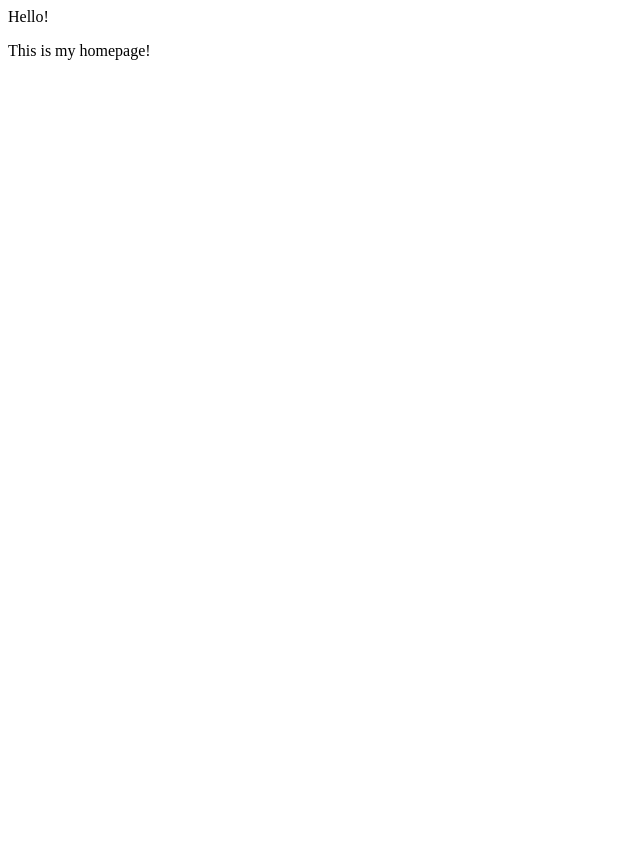
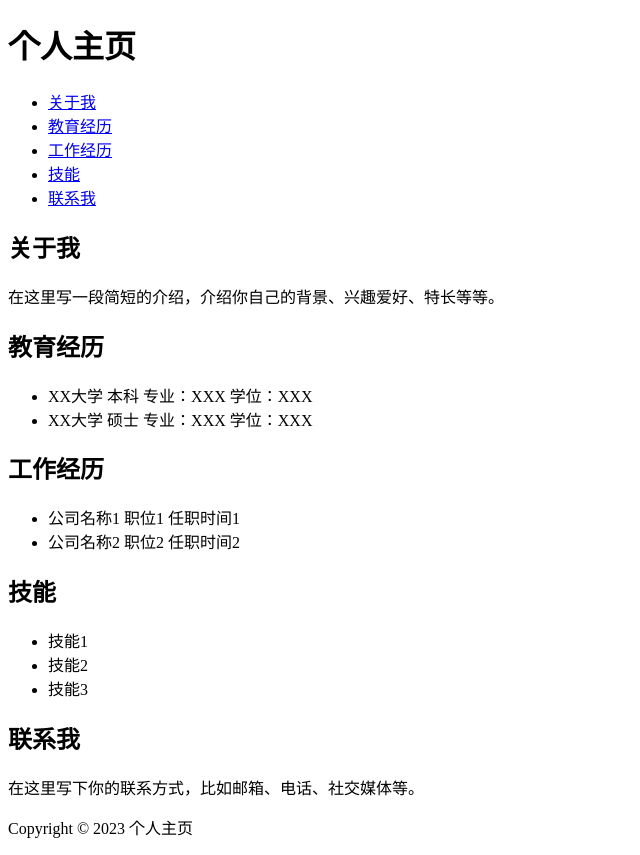
Before and after one commit to zhangtiefuphys/zhangtiefuphys.github.io, a plain HTML site: page index.html in a window 1280 px wide. Shown: the whole page, without its empty margins (0-640 px from the left). Before the commit the page ends 800 px from the top, so only its background shows below. Drawn offline with Linux system fonts and the light colour scheme.

Commit message:
Update index.html

```diff
--- a/index.html
+++ b/index.html
@@ -1,2 +1,61 @@
-<p> Hello! </p>
-<p> This is my homepage! </p>
+<!DOCTYPE html>
+<html>
+<head>
+	<title>个人主页</title>
+	<meta charset="utf-8">
+	<meta name="viewport" content="width=device-width, initial-scale=1.0">
+	<link rel="stylesheet" type="text/css" href="style.css">
+</head>
+<body>
+	<header>
+		<h1>个人主页</h1>
+		<nav>
+			<ul>
+				<li><a href="#about">关于我</a></li>
+				<li><a href="#education">教育经历</a></li>
+				<li><a href="#experience">工作经历</a></li>
+				<li><a href="#skills">技能</a></li>
+				<li><a href="#contact">联系我</a></li>
+			</ul>
+		</nav>
+	</header>
+	<main>
+		<section id="about">
+			<h2>关于我</h2>
+			<p>在这里写一段简短的介绍，介绍你自己的背景、兴趣爱好、特长等等。</p>
+		</section>
+		<section id="education">
+			<h2>教育经历</h2>
+			<ul>
+				<li>XX大学 本科 专业：XXX 学位：XXX</li>
+				<li>XX大学 硕士 专业：XXX 学位：XXX</li>
+			</ul>
+		</section>
+		<section id="experience">
+			<h2>工作经历</h2>
+			<ul>
+				<li>公司名称1 职位1 任职时间1</li>
+				<li>公司名称2 职位2 任职时间2</li>
+			</ul>
+		</section>
+		<section id="skills">
+			<h2>技能</h2>
+			<ul>
+				<li>技能1</li>
+				<li>技能2</li>
+				<li>技能3</li>
+			</ul>
+		</section>
+		<section id="contact">
+			<h2>联系我</h2>
+			<p>在这里写下你的联系方式，比如邮箱、电话、社交媒体等。</p>
+		</section>
+	</main>
+	<footer>
+		<p>Copyright ©
+			<script>
+				document.write(new Date().getFullYear())
+			</script> 个人主页</p>
+	</footer>
+</body>
+</html>
```
